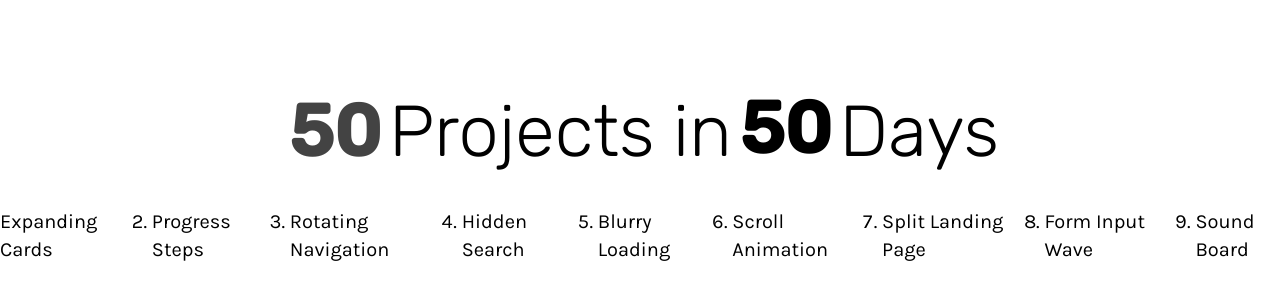
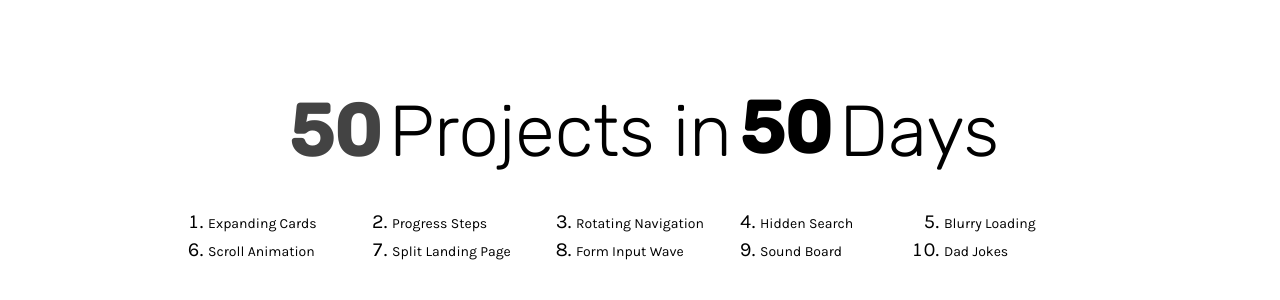
Before and after one commit to mldc18/50-projects-in-50-days, a Next.js app: page / in a window 1280 px wide. Shown: the part 220-520 px from the top of the page. Built offline with nearby package versions, Linux system fonts and the light colour scheme.

Commit message:
Refactored home page

```diff
--- a/pages/index.js
+++ b/pages/index.js
@@ -1,41 +1,23 @@
 import Link from "next/link";
+import projects from "../definitions/projects";
 
 export default function Home() {
+  const projectLinks = projects.map((project) => (
+    <li className="">
+      <Link href={project.url} passHref>
+        <a className="text-sm whitespace-nowrap">{project.text}</a>
+      </Link>
+    </li>
+  ));
   return (
-    <div className="flex flex-col h-screen items-center justify-center">
-      <div className="font-Rubik font-light text-2xl sm:text-7xl flex">
+    <div className="flex flex-col h-screen items-center justify-center overflow-hidden">
+      <div className="font-Rubik font-light text-2xl sm:text-5xl md:text-7xl flex px-8">
         <div className="animate-pulse mx-2 font-bold">50</div> Projects in
         <div className="animate-bounce mx-2 font-bold">50</div> Days
       </div>
-      <div className="font-Karla font-light text-lg sm:text-xl pt-10">
-        <ul className="list-decimal flex space-x-10">
-          <li>
-            <Link href="/expanding-cards">Expanding Cards</Link>
-          </li>
-          <li>
-            <Link href="/progress-steps">Progress Steps</Link>
-          </li>
-          <li>
-            <Link href="/rotating-navigation">Rotating Navigation</Link>
-          </li>
-          <li>
-            <Link href="/hidden-search">Hidden Search</Link>
-          </li>
-          <li>
-            <Link href="/blurry-loading">Blurry Loading</Link>
-          </li>
-          <li>
-            <Link href="/scroll-animation">Scroll Animation</Link>
-          </li>
-          <li>
-            <Link href="/split-landing-page">Split Landing Page</Link>
-          </li>
-          <li>
-            <Link href="/form-input-wave">Form Input Wave</Link>
-          </li>
-          <li>
-            <Link href="/sound-board">Sound Board</Link>
-          </li>
+      <div className="font-Karla font-light pt-10 px-40 ">
+        <ul className="list-decimal grid grid-cols-1 lg:grid-cols-5 lg:gap-x-14 text-sm sm:text-xl">
+          {projectLinks}
         </ul>
       </div>
     </div>
```
